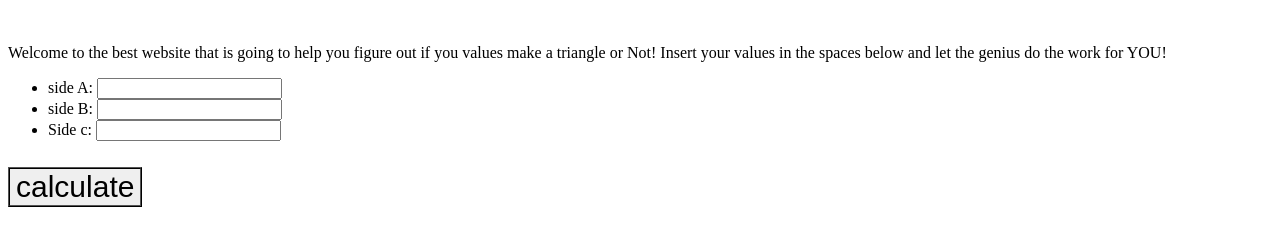
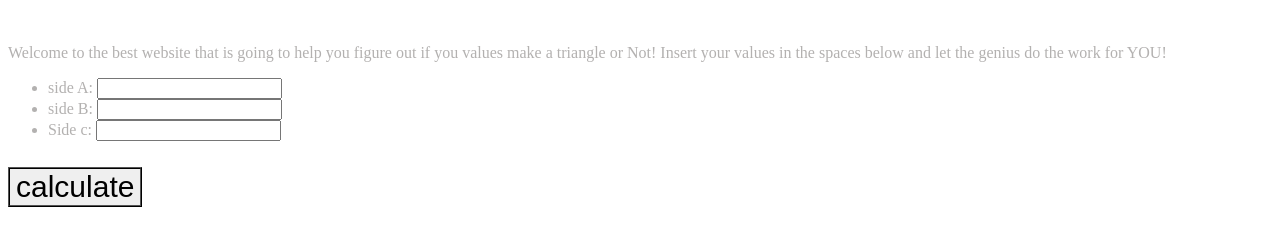
Before and after one commit to Uomar7/triangletracker, a plain HTML site: page index.html in a window 1280 px wide. Shown: the part 130-376 px from the top of the page. Drawn offline with Linux system fonts and the light colour scheme.

Commit message:
body font color changed.

```diff
--- a/css/styles.css
+++ b/css/styles.css
@@ -13,4 +13,5 @@ button{
 }
 body{
   background-image: url("../images/tri.jpg");
+  color: #b3b1b0;
 }
```
